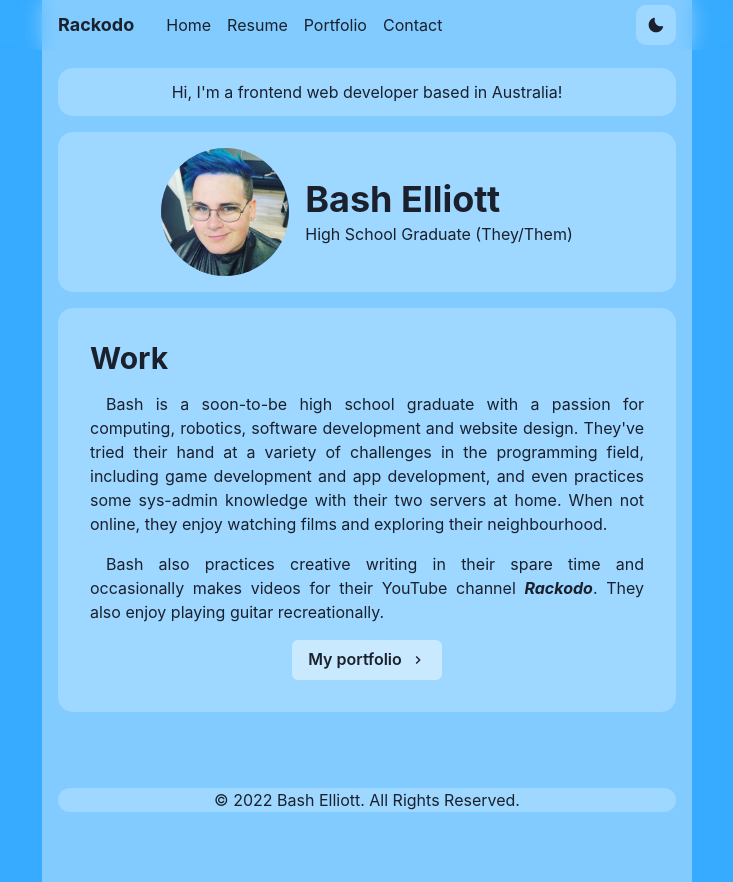
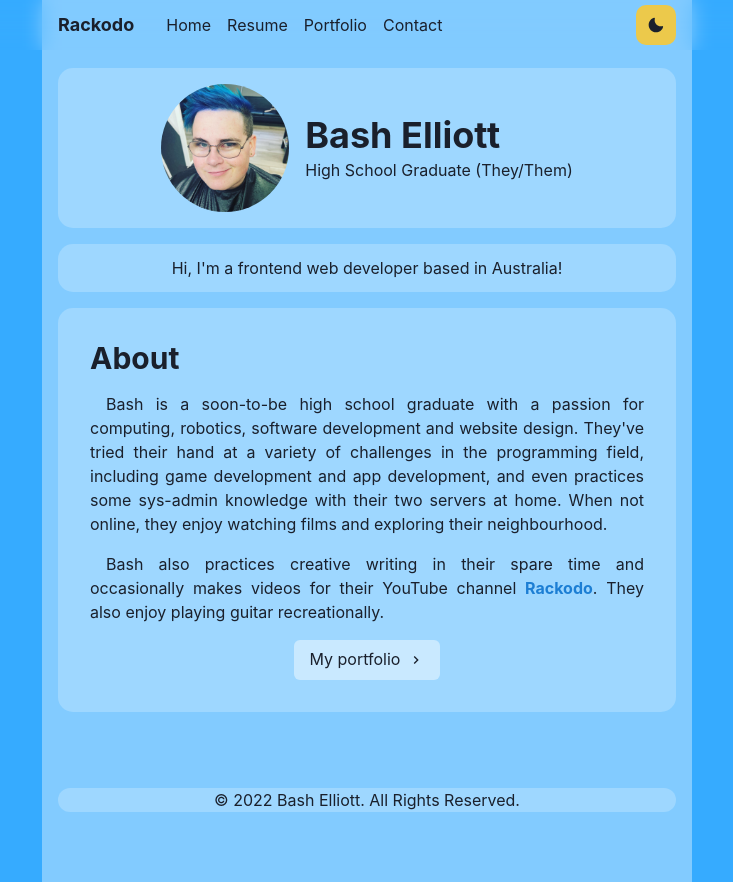
Before and after one commit to rackodo/rackodo-home-page, a Next.js app: page / in a window 1280 px wide. Shown: the whole page, without its empty margins (273-1006 px from the left). Built offline with nearby package versions, Linux system fonts and the light colour scheme.

Commit message:
implemented theming and more segmented pages

```diff
--- a/components/navbar.js
+++ b/components/navbar.js
@@ -51,10 +51,10 @@ export default function Navbar() {
 							as={IconButton}
 							w={10}
 							h={10}
-							bg={colorMode === 'light' ? 'dark.300' : 'light.300'}
 							borderRadius={10}
 							icon={isOpen ? <ChevronUpIcon/> : <ChevronDownIcon/>}
-							display={{base: "inline-flex", md: "none"}} />
+							display={{base: "inline-flex", md: "none"}}
+							variant="IconButton" />
 							<MenuList
 							bg={colorMode === 'light' ? 'dark.400' : 'light.400'}
 							p={0}
@@ -79,10 +79,13 @@ export default function Navbar() {
 					<IconButton
 					w={10}
 					h={10}
-					bg={colorMode === 'light' ? 'dark.300' : 'light.300'}
 					borderRadius={10}
 					icon={colorMode === 'light' ? <MoonIcon/> : <SunIcon />}
-					onClick={toggleColorMode} />
+					onClick={toggleColorMode}
+					bg={colorMode === 'light' ? 'yellow.400' : 'purple.400 '}
+					_hover={{
+						bg: colorMode === 'light' ? 'yellow.500' : 'purple.500'
+					}} />
 				</Flex>
 			</Flex>
 		</Center>
--- a/pages/_app.js
+++ b/pages/_app.js
@@ -1,41 +1,7 @@
 import Head from 'next/head'
 import { ChakraProvider } from '@chakra-ui/react'
 import Main from '../layouts/main'
-import { extendTheme } from "@chakra-ui/react";
-import { StyleFunctionProps } from '@chakra-ui/react';
-
-const props = StyleFunctionProps
-
-const theme = extendTheme ({
-	initialColorMode: 'dark',
-	useSystemColorMode: true,
-		colors: {
-			light: {
-				100: '#172f45',
-				200: '#1b5080',
-				250: '#1b508088',
-				300: '#1e6db3',
-				400: '#1c7ed4',
-				500: '#61b5ff'
-			},
-			dark: {
-				100: '#36abff',
-				200: '#82cbff',
-				250: '#82cbff88',
-				300: '#9ed7ff',
-				400: '#c9e9ff',
-				500: '#e0f2ff'
-			}
-		},
-	components: {
-		Link: {
-			baseStyle: {
-				fontWeight: 'bold',
-				fontStyle: 'oblique'
-			}
-		}
-	}
-})
+import theme from '../theme.ts'
 
 function MyApp({ Component, pageProps }) {
 	return (
--- a/pages/index.js
+++ b/pages/index.js
@@ -9,15 +9,14 @@ import { ChevronRightIcon } from "@chakra-ui/icons";
 import { useRouter } from "next/router";
 
 export default function Home() {
-	const { colorMode, toggleColorMode } = useColorMode()
 	const router = useRouter()
 
 	return(
 		<>
+			<ProfileCard />
 			<Callout>Hi, I&apos;m a frontend web developer based in Australia!</Callout>
-			<ProfileCard />
 			<Section>
-				<H1>Work</H1>
+				<H1>About</H1>
 				<ParaSection>
 					Bash is a soon-to-be high school graduate with a passion for computing, robotics, software development and website design. They&apos;ve tried their hand at a variety of challenges in the programming field, including game development and app development, and even practices some sys-admin knowledge with their two servers at home. When not online, they enjoy watching films and exploring their neighbourhood.
 				</ParaSection>
@@ -26,7 +25,6 @@ export default function Home() {
 				</ParaSection>
 				<Container p={0} textAlign="center">
 					<Button
-					bg={colorMode === 'light' ? 'dark.400' : 'light.400'}
 					rightIcon={<ChevronRightIcon/>}
 					onClick={() => router.push('/portfolio')} >
 						My portfolio
--- a/pages/portfolio.js
+++ b/pages/portfolio.js
@@ -5,11 +5,13 @@ import Gallery, { GalleryItem } from "../components/gallery";
 import { Link, Text, useColorMode } from "@chakra-ui/react";
 
 export default function Portfolio() {
-	const { colorMode, toggleColorMode } = useColorMode()
 	return(
+		<>
 			<Section>
 				<H1>Portfolio</H1>
 				<Text>Click on each image to see the Github repository for the project.</Text>
+			</Section>
+			<Section>
 				<Gallery>
 					<GalleryItem name="Commissions Page" href="/private" src="/images/project-logos/euphoria-comms-page.png">
 						Commissions page for my friend, <Link href="https://twitter.com/you_go_doe" isExternal>Euphoria</Link>. Uses a column-based design for dividing information into separate sections that can be switched between using the available buttons.
@@ -22,5 +24,6 @@ export default function Portfolio() {
 					</GalleryItem>
 				</Gallery>
 			</Section>
+		</>
 	)
 }
--- a/pages/resume.js
+++ b/pages/resume.js
@@ -5,8 +5,11 @@ import { Text } from "@chakra-ui/react";
 
 export default function Resume() {
 	return(
+		<>
 			<Section>
 				<H1>Resume</H1>
+			</Section>
+			<Section>
 				<H2>Skills</H2>
 				<H3>Coding</H3>
 				<Text>
@@ -58,5 +61,6 @@ export default function Resume() {
 					<b>Arch Linux</b> Somewhat Basic
 				</Text>
 			</Section>
+		</>
 	)
 }
--- /dev/null
+++ b/theme.ts
@@ -0,0 +1,59 @@
+import { extendTheme } from "@chakra-ui/react"
+import type { StyleFunctionProps } from "@chakra-ui/react"
+
+const theme = extendTheme ({
+	initialColorMode: 'dark',
+	useSystemColorMode: true,
+		colors: {
+			light: {
+				100: '#172f45',
+				150: '#172f4588',
+				200: '#1b5080',
+				250: '#1b508088',
+				300: '#1e6db3',
+				400: '#1c7ed4',
+				500: '#61b5ff'
+			},
+			dark: {
+				100: '#36abff',
+				150: '#36abff88',
+				200: '#82cbff',
+				250: '#82cbff88',
+				300: '#9ed7ff',
+				400: '#c9e9ff',
+				500: '#e0f2ff'
+			}
+		},
+	components: {
+		Link: {
+			baseStyle: (props: StyleFunctionProps) => ({
+				fontWeight: 'bold',
+				color: props.colorMode === 'light' ? 'light.400' : 'dark.200'
+			})
+		},
+		Button: {
+			baseStyle: {
+				fontWeight: 'normal',
+			},
+			variants: {
+				default: (props: StyleFunctionProps) => ({
+					bg: props.colorMode === 'light' ? 'dark.400' : 'light.400',
+					_hover: {
+						bg: props.colorMode === 'light' ? 'dark.200' : 'light.200'
+					}
+				}),
+				IconButton: (props: StyleFunctionProps) => ({
+					bg: props.colorMode === 'light' ? 'dark.300' : 'light.300',
+					_hover: {
+						bg: props.colorMode === 'light' ? 'dark.100' : 'light.100'
+					}
+				})
+			},
+			defaultProps: {
+				variant: 'default'
+			}
+		}
+	}
+})
+
+export default theme
```
Lines whose indentation alone changed are shown as unchanged.
